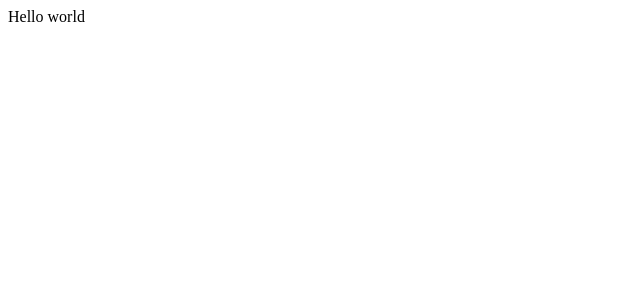
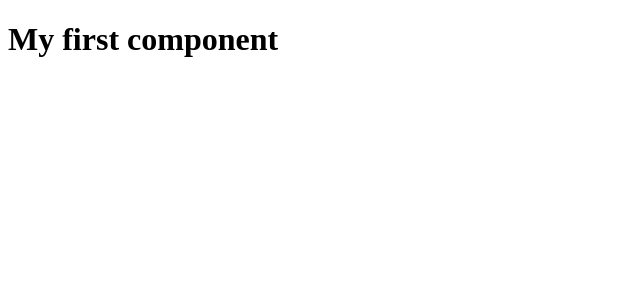
Before and after one commit to valensixx/project-one-react, a React (Create React App) app: page / in a window 1280 px wide. Shown: the top 300 px of the page, without its empty margins (0-640 px from the left). Built offline with nearby package versions, Linux system fonts and the light colour scheme.

Commit message:
my first component

```diff
--- /dev/null
+++ b/src/components/App.js
@@ -0,0 +1,9 @@
+import React from "react";
+
+export default function App(){
+    return (
+        <div>
+            <h1>My first component</h1>
+        </div>
+    )
+}
--- a/src/index.js
+++ b/src/index.js
@@ -1,13 +1,10 @@
 import React from 'react';
 import ReactDOM from 'react-dom/client';
-
+import App from './components/app';
 
 const root = ReactDOM.createRoot(document.getElementById('root'));
 root.render(
   <React.StrictMode>
-    <div>Hello world</div>
+    <App/>
   </React.StrictMode>
 );
-
-// git config --global user.email "you@example.com"
-//git config --global user.name "Your Name"
```
